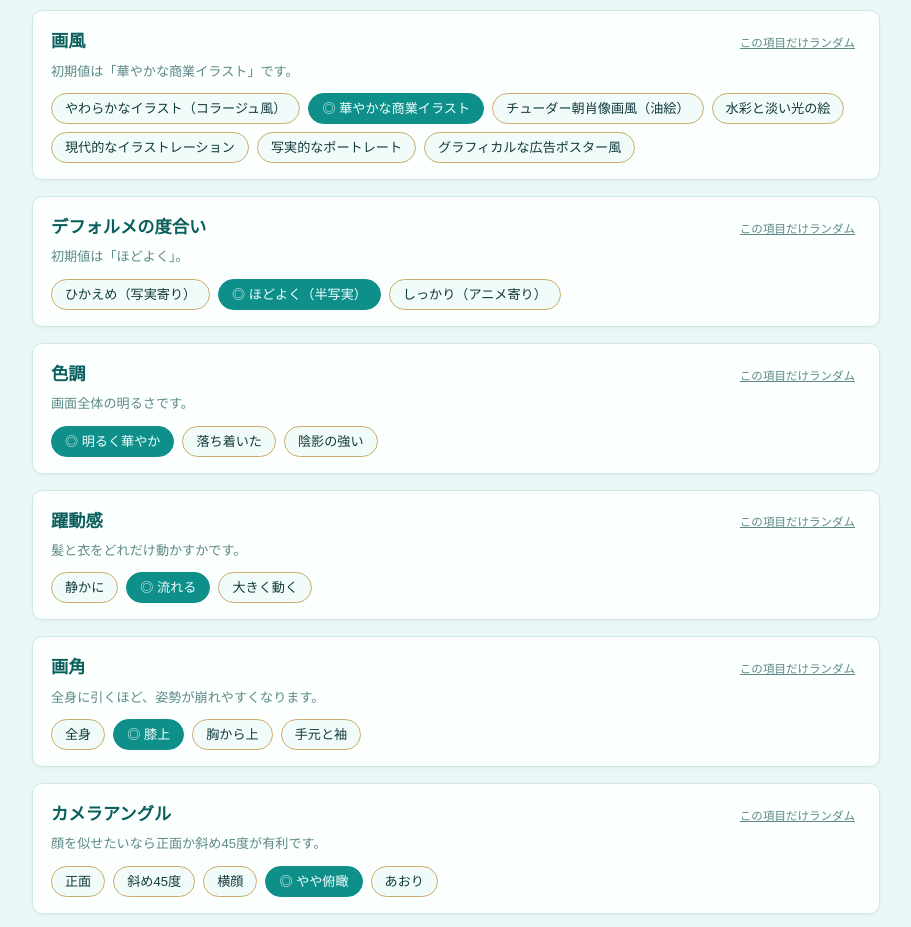
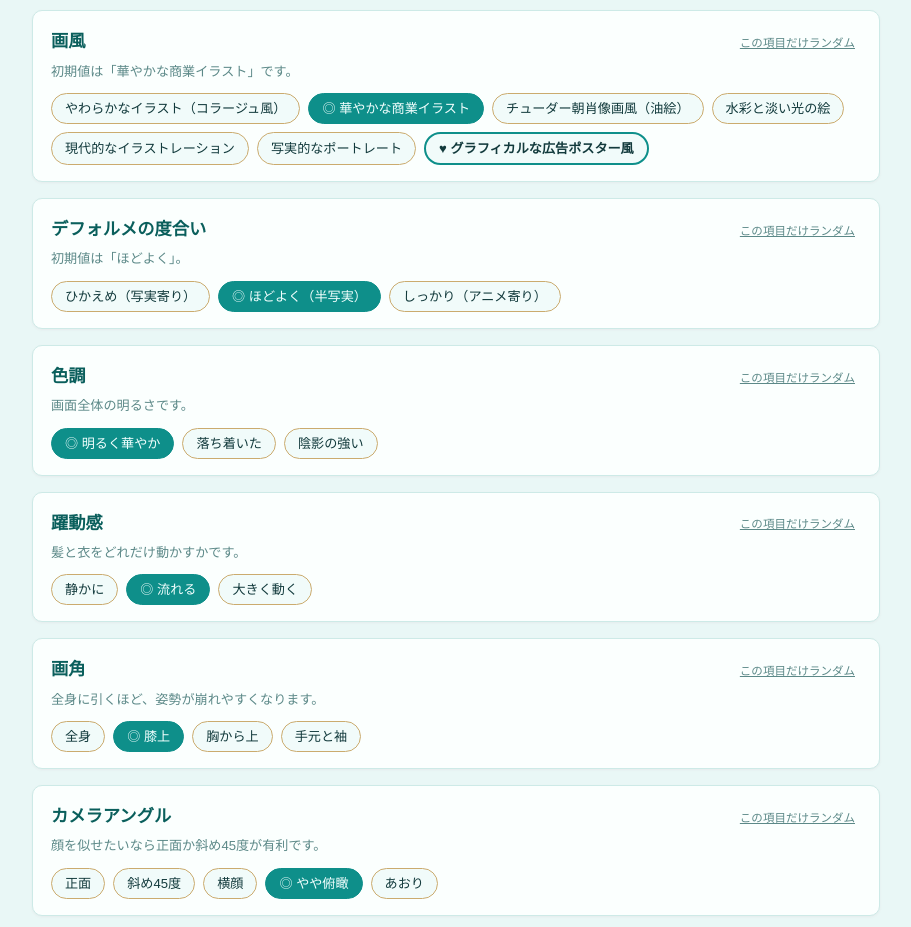
Before and after one commit to purple98521-creator/european-heroine-prompt-builder, a plain HTML site: page england.html in a window 1280 px wide. Shown: the part 1480-2407 px from the top of the page, without its empty margins (184-1095 px from the left). Drawn offline with Linux system fonts and the light colour scheme.

Commit message:
Mark graphical poster style as creator's favorite with heart badge

```diff
--- a/england.html
+++ b/england.html
@@ -88,6 +88,8 @@
   .chip.active{background:var(--chip-active);color:var(--chip-active-ink);border-color:var(--chip-active);}
   .chip.star::after{content:" ★";color:var(--gold-deep);}
   .chip.active.star::after{color:#ffe3ba;}
+  .chip.fav{border-color:var(--magenta);border-width:2px;font-weight:bold;}
+  .chip.fav.active{box-shadow:0 0 0 2px var(--magenta) inset;}
   .mini-random{
     border:none;background:none;color:var(--sub);
     font-size:.72rem;cursor:pointer;text-decoration:underline;
@@ -287,7 +289,7 @@ const STYLES = [
  {id:'st4', label:'水彩と淡い光の絵', prompt:'a soft watercolor painting with delicate light, visible paper texture and pigment bleed, not a photograph'},
  {id:'st5', label:'現代的なイラストレーション', prompt:'a contemporary digital illustration, flat painted shading, not a photograph'},
  {id:'st6', label:'写実的なポートレート', prompt:'a photorealistic portrait'},
- {id:'st7', label:'グラフィカルな広告ポスター風', prompt:'a polished commercial advertisement poster style: glossy, magazine-quality retouched photography of the face and hair preserving her likeness, while the surrounding setting is abstracted into bold flat color-block panels, torn paper collage textures, and graphic motifs rather than a literal photographic environment'},
+ {id:'st7', label:'グラフィカルな広告ポスター風', prompt:'a polished commercial advertisement poster style: glossy, magazine-quality retouched photography of the face and hair preserving her likeness, while the surrounding setting is abstracted into bold flat color-block panels, torn paper collage textures, and graphic motifs rather than a literal photographic environment', fav:true},
 ];
 
 const DEFORM = [
@@ -556,8 +558,8 @@ function renderSections(){
     chips.className='chips';
     opts.forEach(o=>{
       const b = document.createElement('button');
-      b.className='chip'+(isSelected(sec,o.id)?' active':'')+((sec.star&&sec.star(o))?' star':'');
-      b.textContent = (o.def?'◎ ':'') + o.label;
+      b.className='chip'+(isSelected(sec,o.id)?' active':'')+((sec.star&&sec.star(o))?' star':'')+(o.fav?' fav':'');
+      b.textContent = (o.fav?'♥ ':'') + (o.def?'◎ ':'') + o.label;
       b.onclick=()=>toggle(sec,o.id);
       chips.appendChild(b);
     });
```
Also changed, not shown: index.html (+5 -3 lines).
